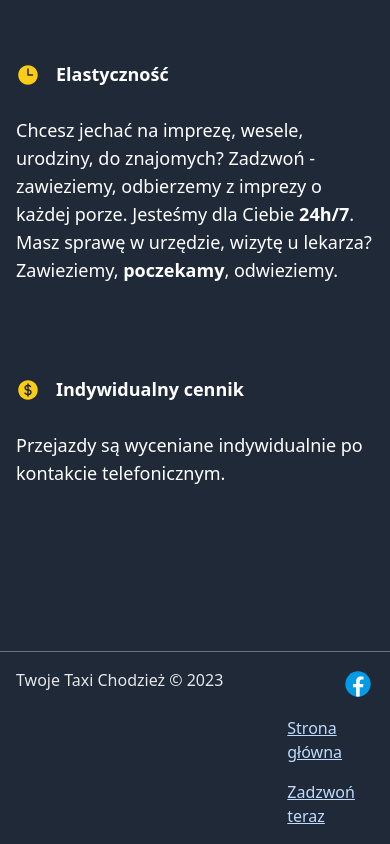
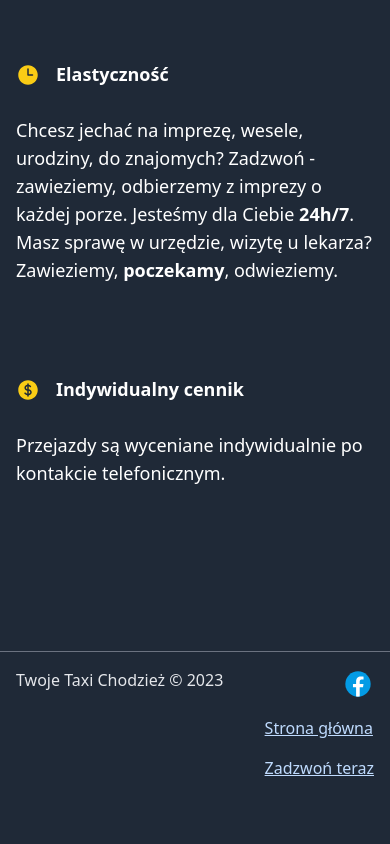
Before and after one commit to SaluSL/twoje-taxi, a Nuxt app: page / in a window 390 px wide. Shown: the part 1345-2189 px from the top of the page. After the commit the page ends 2141 px from the top, so only its background shows below. Built offline with nearby package versions, Linux system fonts and the light colour scheme.

Commit message:
fix ugly text wrap in footer

```diff
--- a/components/footers/MainFooter.vue
+++ b/components/footers/MainFooter.vue
@@ -1,6 +1,6 @@
 <template>
   <footer class="border-t border-gray-500 container mx-auto p-4 mt-32">
-    <div class="flex justify-between gap-16">
+    <div class="flex justify-between gap-8 md:gap-16">
       <span class="whitespace-nowrap text-gray-200">
         Twoje Taxi Chodzież &copy {{ currYear() }}
       </span>
@@ -32,12 +32,14 @@
             </a>
           </li>
           <li>
-            <NuxtLink to="/" class="text-blue-200 underline"
+            <NuxtLink to="/" class="text-blue-200 underline whitespace-nowrap"
               >Strona główna
             </NuxtLink>
           </li>
           <li>
-            <a href="tel:+48508978240" class="text-blue-200 underline"
+            <a
+              href="tel:+48508978240"
+              class="text-blue-200 underline whitespace-nowrap"
               >Zadzwoń teraz</a
             >
           </li>
```
